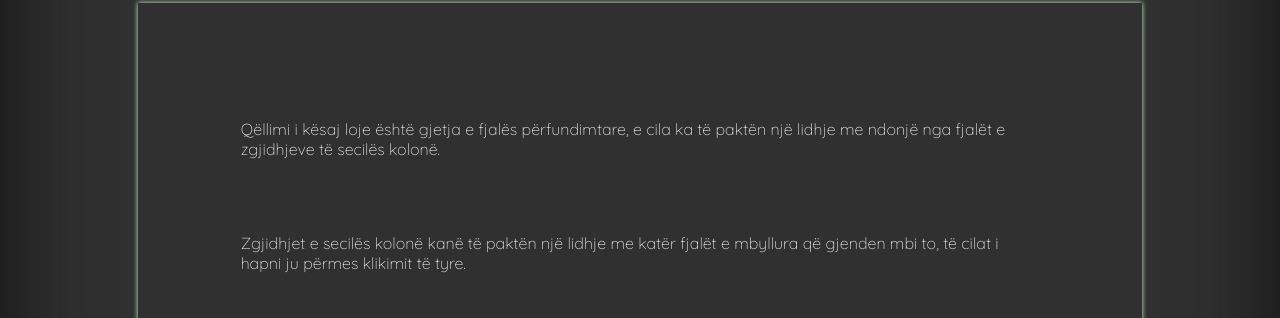
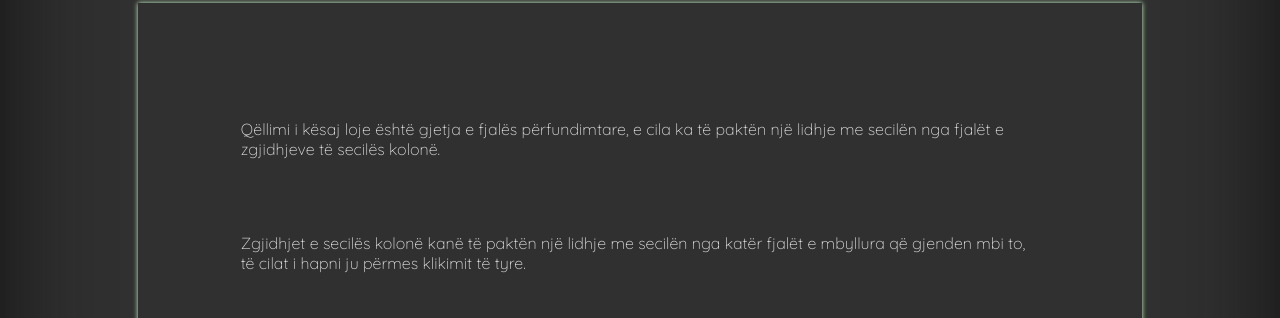
Before and after one commit to ndriqa/fjalet, a plain HTML site: page index.html in a window 1280 px wide. Both pictures are taken after a click on the button "Si luhet loja?". Shown: the part 213-531 px from the top of the page. Drawn offline with Linux system fonts and the light colour scheme.

Commit message:
typo fix

```diff
--- a/index.html
+++ b/index.html
@@ -146,9 +146,9 @@
                 <p id="piketFituese">0 pike</p>
             </div>
             <div id="ndihma">
-                <p>Qëllimi i kësaj loje është gjetja e fjalës përfundimtare, e cila ka të paktën një lidhje me ndonjë nga fjalët e zgjidhjeve të secilës kolonë. </p>
+                <p>Qëllimi i kësaj loje është gjetja e fjalës përfundimtare, e cila ka të paktën një lidhje me secilën nga fjalët e zgjidhjeve të secilës kolonë. </p>
                 <br>
-                <p>Zgjidhjet e secilës kolonë kanë të paktën një lidhje me katër fjalët e mbyllura që gjenden mbi to, të cilat i hapni ju përmes klikimit të tyre. </p>
+                <p>Zgjidhjet e secilës kolonë kanë të paktën një lidhje me secilën nga katër fjalët e mbyllura që gjenden mbi to, të cilat i hapni ju përmes klikimit të tyre. </p>
                 <br>
                 <p>Ju fitoni më shumë pikë nëse gjeni zgjidhjet e kolonave me sa më pak fjalë të hapura që keni.</p>
             </div>
```
